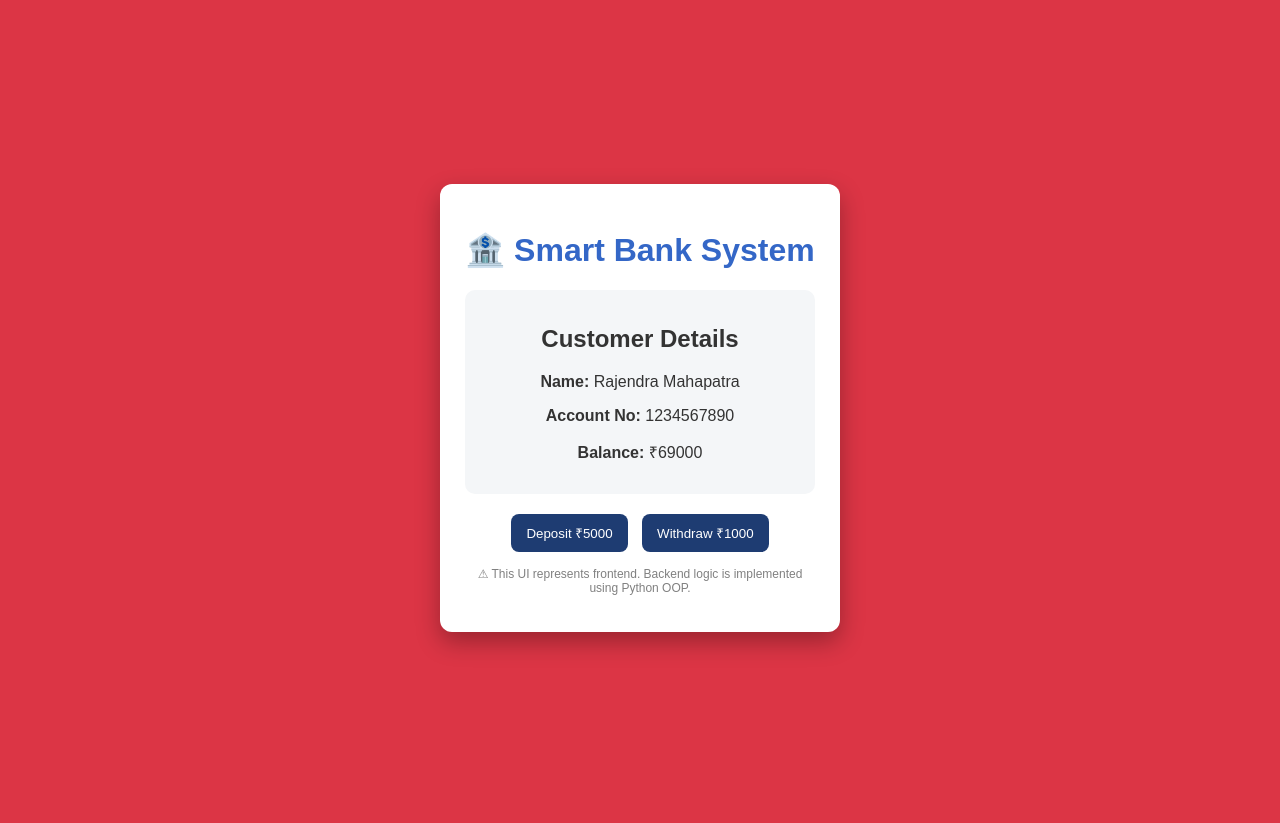
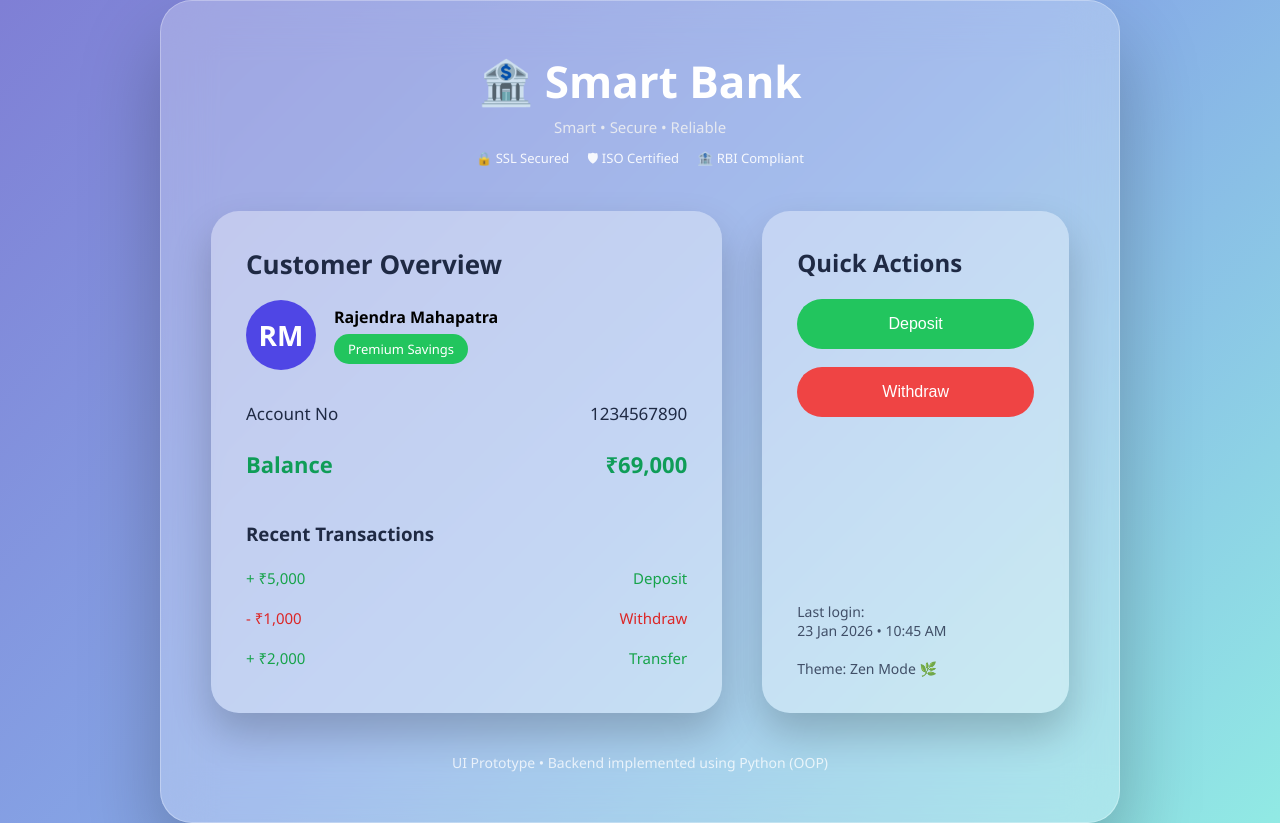
Before and after one commit to rajendramahapatra786-lgtm/SMART_BANK_SYSTEM, a plain HTML site: page index.html in a window 1280 px wide. Drawn offline with Linux system fonts and the light colour scheme.

Commit message:
Smart Bank UI + Python OOP backend

```diff
--- a/index.html
+++ b/index.html
@@ -2,31 +2,84 @@
 <html lang="en">
 <head>
     <meta charset="UTF-8">
-    <title>Smart Bank System</title>
+    <meta name="viewport" content="width=device-width, initial-scale=1.0">
+    <title>Smart Bank – Zen Dashboard</title>
     <link rel="stylesheet" href="style.css">
 </head>
 <body>
 
-    <div class="container">
-        <h1>🏦 Smart Bank System</h1>
+<div class="container">
 
-        <div class="card">
-            <h2>Customer Details</h2>
-            <p><strong>Name:</strong> Rajendra Mahapatra</p>
-            <p><strong>Account No:</strong> 1234567890</p>
-            <p><strong>Balance:</strong> ₹69000</p>
+    <!-- HEADER -->
+    <div class="header">
+        <h1>🏦 Smart Bank</h1>
+        <p class="tagline">Smart • Secure • Reliable</p>
+
+        <div class="trust">
+            <span>🔒 SSL Secured</span>
+            <span>🛡 ISO Certified</span>
+            <span>🏦 RBI Compliant</span>
+        </div>
+    </div>
+
+    <!-- DASHBOARD -->
+    <div class="dashboard">
+
+        <!-- PROFILE SECTION -->
+        <div class="profile">
+            <h2>Customer Overview</h2>
+
+            <div class="user">
+                <div class="avatar">RM</div>
+                <div>
+                    <strong>Rajendra Mahapatra</strong><br>
+                    <span class="badge">Premium Savings</span>
+                </div>
+            </div>
+
+            <div class="row">
+                <span>Account No</span>
+                <span>1234567890</span>
+            </div>
+
+            <div class="row balance">
+                <span>Balance</span>
+                <span>₹69,000</span>
+            </div>
+
+            <div class="transactions">
+                <h3>Recent Transactions</h3>
+                <div class="tx plus"><span>+ ₹5,000</span><span>Deposit</span></div>
+                <div class="tx minus"><span>- ₹1,000</span><span>Withdraw</span></div>
+                <div class="tx plus"><span>+ ₹2,000</span><span>Transfer</span></div>
+            </div>
         </div>
 
-        <div class="actions">
-            <button>Deposit ₹5000</button>
-            <button>Withdraw ₹1000</button>
+        <!-- ACTIONS SECTION -->
+        <div class="actions-panel">
+            <div>
+                <h3>Quick Actions</h3>
+                <div class="actions">
+                    <button class="deposit">Deposit</button>
+                    <button class="withdraw">Withdraw</button>
+                </div>
+            </div>
+
+            <div class="meta">
+                Last login:<br>
+                23 Jan 2026 • 10:45 AM<br><br>
+                Theme: Zen Mode 🌿
+            </div>
         </div>
 
-        <p class="note">
-            ⚠ This UI represents frontend.
-            Backend logic is implemented using Python OOP.
-        </p>
     </div>
+
+    <!-- FOOTER -->
+    <div class="footer">
+        UI Prototype • Backend implemented using Python (OOP)
+    </div>
+
+</div>
 
 </body>
 </html>
--- a/style.css
+++ b/style.css
@@ -1,50 +1,233 @@
-body {
-    font-family: Arial, sans-serif;
-    background: rgb(220, 53, 69);
-    color: white;
-    display: flex;
-    justify-content: center;
-    align-items: center;
-    height: 100vh;
+/* ================= RESET ================= */
+*{
+    margin:0;
+    padding:0;
+    box-sizing:border-box;
 }
 
-.container {
-    background: #ffffff;
-    color: #333;
-    padding: 25px;
-    border-radius: 12px;
-    width: 350px;
-    box-shadow: 0 10px 25px rgba(0,0,0,0.3);
-    text-align: center;
+/* ================= BACKGROUND ================= */
+body{
+    font-family:"Segoe UI", Arial, sans-serif;
+    min-height:100vh;
+    display:flex;
+    justify-content:center;
+    align-items:center;
+    background: linear-gradient(135deg,#7f7fd5,#86a8e7,#91eae4);
 }
 
-h1 {
-    color: #3467c7;
+/* ================= MAIN CONTAINER ================= */
+.container{
+    width:75%;
+    max-width:1000px;
+    min-height:75vh;
+    padding:50px;
+    border-radius:32px;
+
+    background: rgba(255,255,255,0.25);
+    backdrop-filter: blur(25px);
+    -webkit-backdrop-filter: blur(25px);
+
+    box-shadow:0 40px 80px rgba(0,0,0,0.25);
+    border:1px solid rgba(255,255,255,0.3);
+
+    display:flex;
+    flex-direction:column;
+    justify-content:space-between;
 }
 
-.card {
-    background: #f4f6f8;
-    padding: 15px;
-    border-radius: 10px;
-    margin: 15px 0;
+/* ================= HEADER ================= */
+.header{
+    text-align:center;
 }
 
-.actions button {
-    background: #1e3c72;
-    color: white;
-    border: none;
-    padding: 10px 15px;
-    margin: 5px;
-    border-radius: 8px;
-    cursor: pointer;
+.header h1{
+    font-size:44px;
+    font-weight:600;
+    color:#ffffff;
 }
 
-.actions button:hover {
-    background: #2a5298;
+.tagline{
+    margin-top:6px;
+    font-size:15px;
+    opacity:0.85;
+    color:#f1f1f1;
 }
 
-.note {
-    margin-top: 10px;
-    font-size: 12px;
-    color: gray;
+/* Trust badges */
+.trust{
+    margin-top:12px;
+    display:flex;
+    justify-content:center;
+    gap:18px;
+    font-size:13px;
+    color:#ffffff;
+    opacity:0.9;
 }
+
+/* ================= DASHBOARD ================= */
+.dashboard{
+    display:grid;
+    grid-template-columns:2fr 1.2fr;
+    gap:40px;
+    margin:40px 0;
+}
+
+/* ================= PROFILE CARD ================= */
+.profile{
+    background: rgba(255,255,255,0.35);
+    border-radius:28px;
+    padding:35px;
+    box-shadow:0 20px 40px rgba(0,0,0,0.2);
+}
+
+.profile h2{
+    margin-bottom:18px;
+    font-size:26px;
+    color:#1f2a44;
+}
+
+/* User info */
+.user{
+    display:flex;
+    align-items:center;
+    gap:18px;
+    margin-bottom:20px;
+}
+
+.avatar{
+    width:70px;
+    height:70px;
+    border-radius:50%;
+    background:#4f46e5;
+    color:#ffffff;
+    display:flex;
+    align-items:center;
+    justify-content:center;
+    font-size:28px;
+    font-weight:600;
+}
+
+.badge{
+    background:#22c55e;
+    color:white;
+    padding:6px 14px;
+    border-radius:20px;
+    font-size:13px;
+    margin-top:6px;
+    display:inline-block;
+}
+
+/* Details rows */
+.row{
+    display:flex;
+    justify-content:space-between;
+    padding:12px 0;
+    font-size:17px;
+    color:#1f2a44;
+}
+
+.balance{
+    font-size:22px;
+    font-weight:600;
+    color:#0f9d58;
+}
+
+/* ================= TRANSACTIONS ================= */
+.transactions{
+    margin-top:30px;
+}
+
+.transactions h3{
+    margin-bottom:12px;
+    color:#1f2a44;
+}
+
+.tx{
+    display:flex;
+    justify-content:space-between;
+    padding:10px 0;
+    font-size:15px;
+}
+
+.plus{ color:#16a34a; }
+.minus{ color:#dc2626; }
+
+/* ================= ACTION PANEL ================= */
+.actions-panel{
+    background: rgba(255,255,255,0.35);
+    border-radius:28px;
+    padding:35px;
+    box-shadow:0 20px 40px rgba(0,0,0,0.2);
+
+    display:flex;
+    flex-direction:column;
+    justify-content:space-between;
+}
+
+.actions-panel h3{
+    font-size:24px;
+    color:#1f2a44;
+}
+
+/* Buttons */
+.actions{
+    display:flex;
+    flex-direction:column;
+    gap:18px;
+    margin-top:20px;
+}
+
+.actions button{
+    padding:16px;
+    font-size:16px;
+    border-radius:40px;
+    border:none;
+    cursor:pointer;
+    color:white;
+    transition:0.25s;
+}
+
+.deposit{
+    background:#22c55e;
+}
+
+.withdraw{
+    background:#ef4444;
+}
+
+.actions button:hover{
+    transform:translateY(-2px);
+    opacity:0.9;
+}
+
+/* Meta info */
+.meta{
+    margin-top:25px;
+    font-size:14px;
+    color:#1f2a44;
+    opacity:0.8;
+}
+
+/* ================= FOOTER ================= */
+.footer{
+    text-align:center;
+    font-size:14px;
+    opacity:0.75;
+    color:#ffffff;
+}
+
+/* ================= RESPONSIVE ================= */
+@media(max-width:900px){
+    .dashboard{
+        grid-template-columns:1fr;
+    }
+
+    .container{
+        width:92%;
+        padding:30px;
+    }
+
+    .header h1{
+        font-size:32px;
+    }
+}
```
Also changed, not shown: 1 other file.
